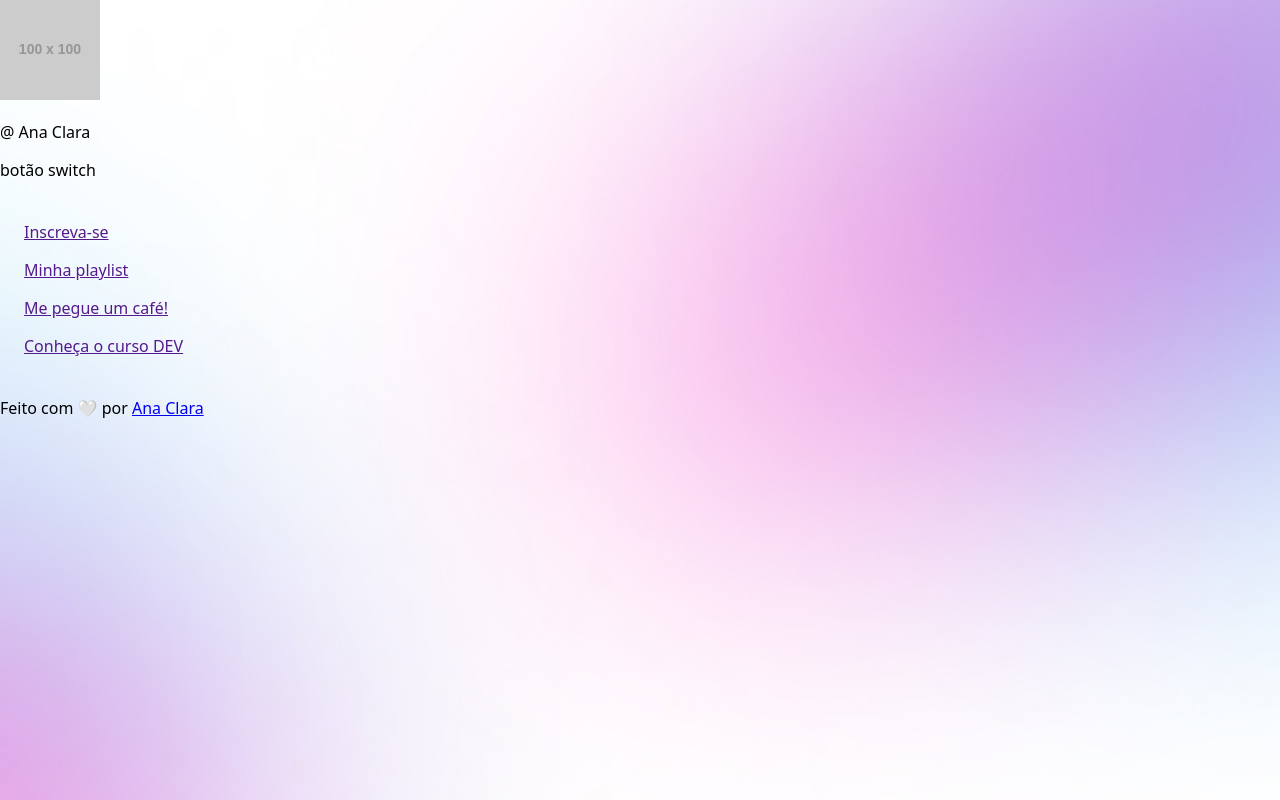
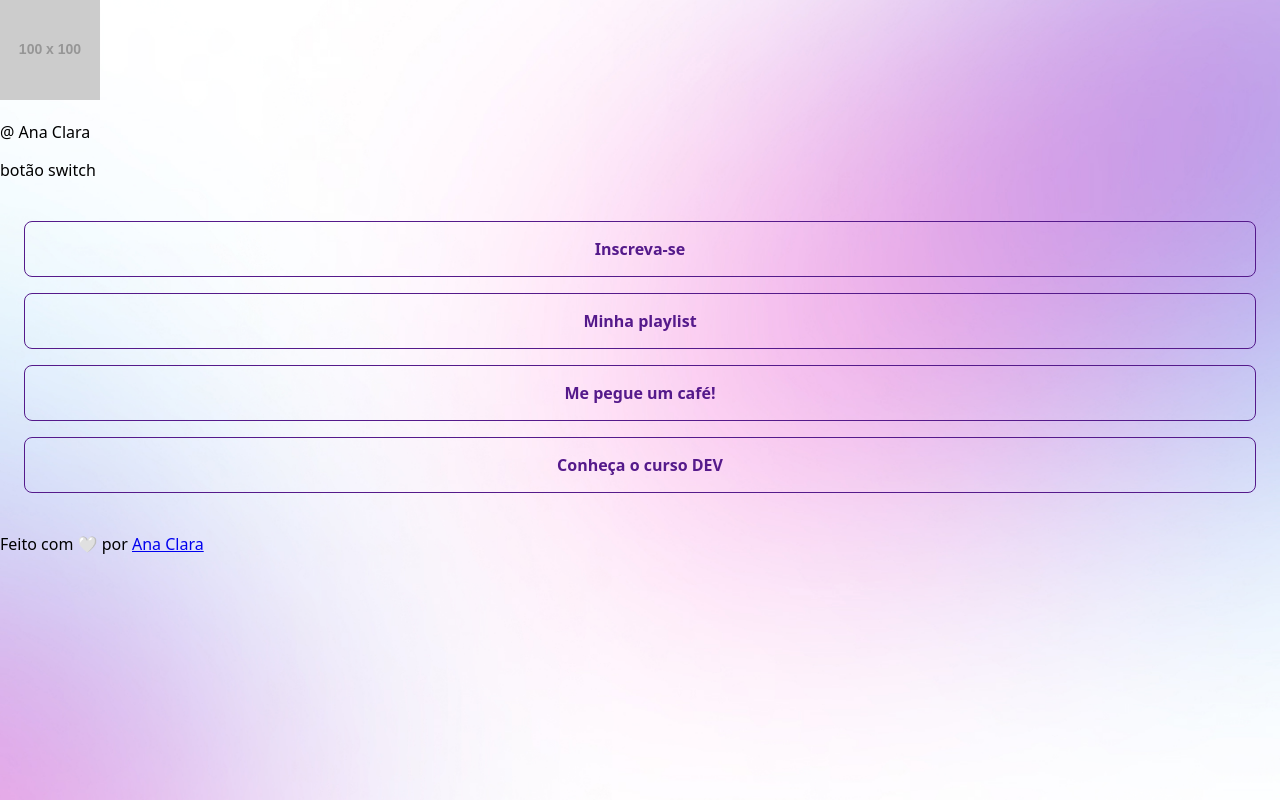
Before and after one commit to anacorrea791/I3DS-2026-B, a React (Vite) app in the folder 03-devlinks/: page / in a window 1280 px wide. Built offline with nearby package versions, Linux system fonts and the light colour scheme.

Commit message:
feat: adicionar componente Link com estilos e estrutura de lista

```diff
--- a/03-devlinks/src/App.css
+++ b/03-devlinks/src/App.css
@@ -18,7 +18,7 @@
     color: var(--text-color);
 }
 
- ul {
+#Link ul {
     list-style: none;
     display: flex;
     flex-direction: column;
--- a/03-devlinks/src/App.jsx
+++ b/03-devlinks/src/App.jsx
@@ -13,14 +13,16 @@ function App() {
 
       <div className="switch"> botão switch</div>
 
+    <div id="Link">
       <ul>
       <Link url={""}>Inscreva-se</Link>
       <Link url={""}>Minha playlist</Link>
       <Link url={""}>Me pegue um café!</Link>
       <Link url={""}>Conheça o curso DEV</Link>
       </ul>
+    </div>
 
-      <div className="socialLinks">
+      <div id="socialLinks">
         <SocialLink url={"https://github.com"} icon={"logo-github"} />
         <SocialLink url={"https://instagram.com"} icon={"logo-instagram"} />
         <SocialLink url={"https://youtube.com"} icon={"logo-youtube"} />
--- a/03-devlinks/src/components/Link/Link.jsx
+++ b/03-devlinks/src/components/Link/Link.jsx
@@ -1,4 +1,5 @@
 import React from 'react'
+import styles from "./Link.module.css"
 
 const Link = ({url, children}) => {
   return (
--- /dev/null
+++ b/03-devlinks/src/components/Link/Link.module.css
@@ -0,0 +1,21 @@
+li a {
+    display: flex;
+    align-items: center;
+    justify-content: center;
+    padding: 16px 24px;
+
+
+    border-width: 1px;
+    border-style: solid;
+    border-color: 1px solid var(--stroke-color);
+    border-radius: 8px;
+    background-image: var(--surfarce-color);
+
+    text-decoration: none ;
+    font-weight: bold;
+}
+
+li a:hover {
+    background-color: var(--surfarce-color-hover);
+    border-color: var(--text-color);
+}
```
